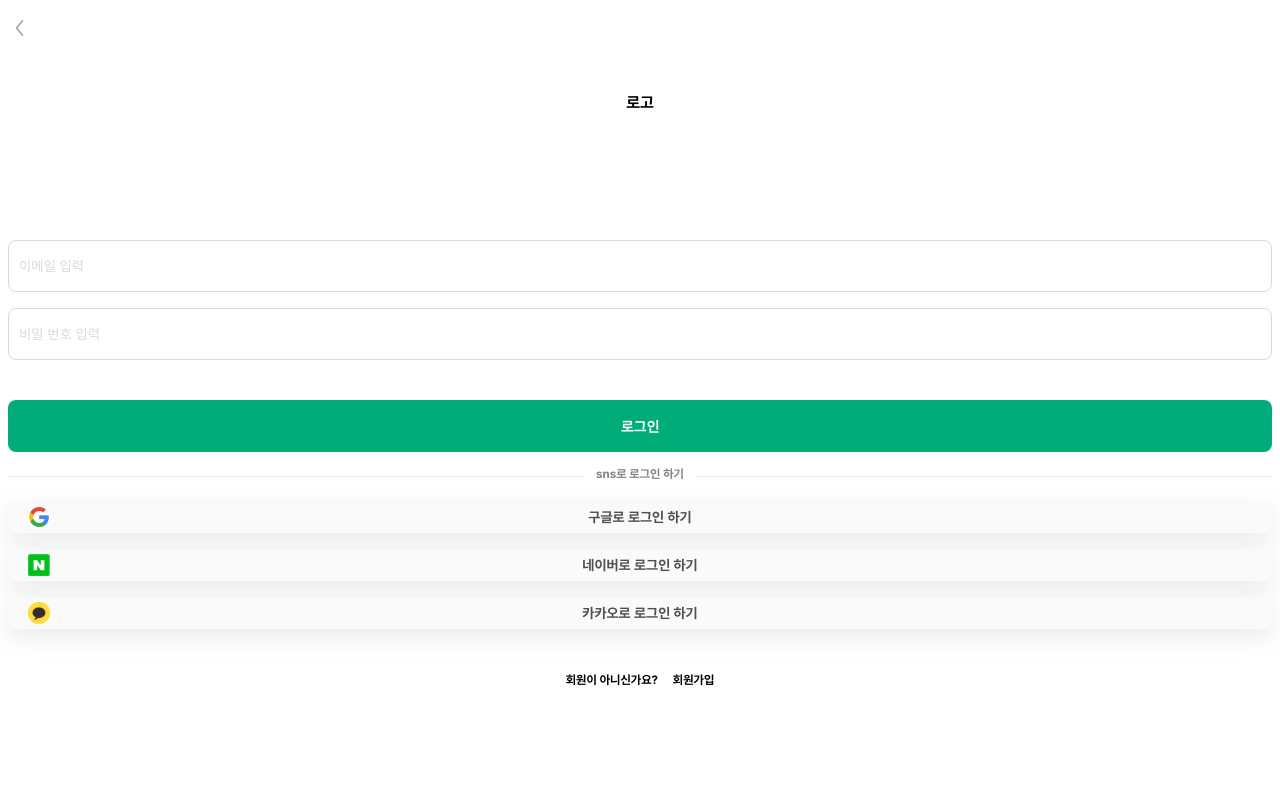
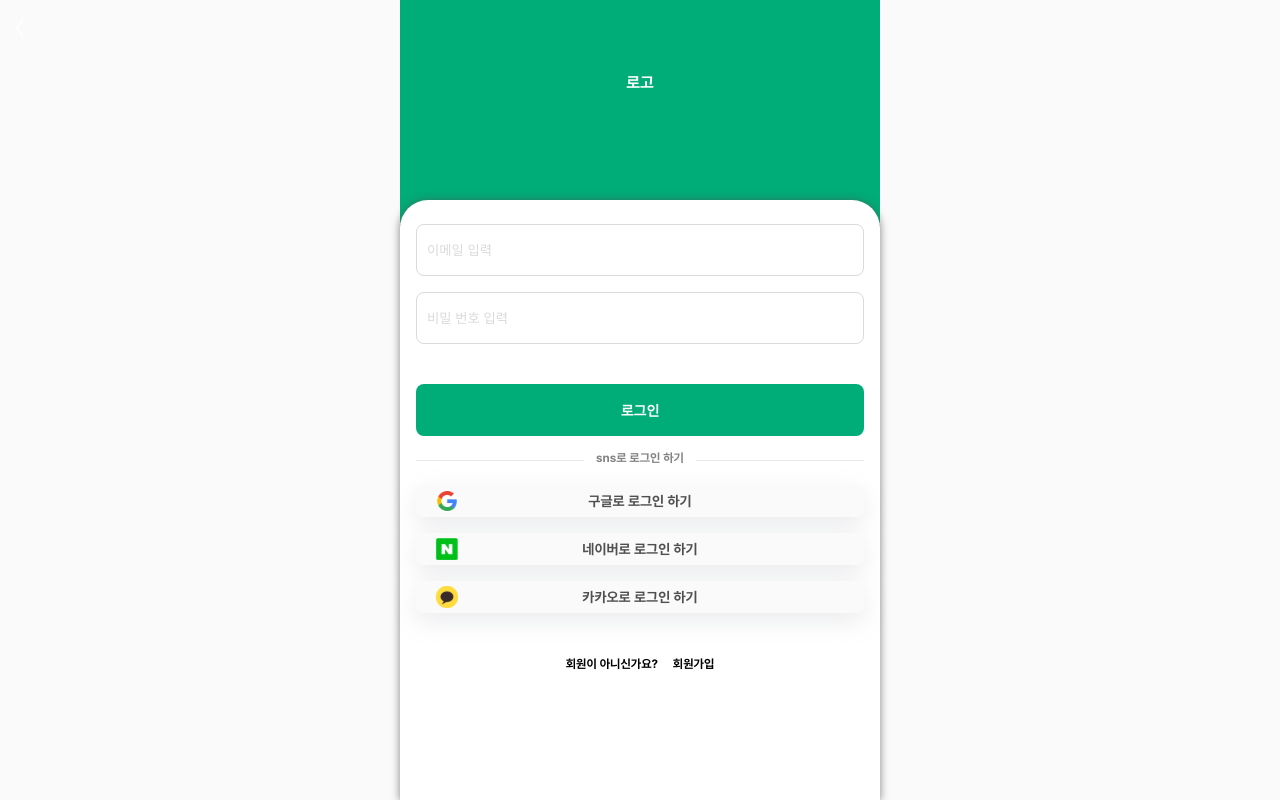
Before and after one commit to seefood-donga/seefood-Front, a Next.js app: page /login in a window 1280 px wide. Built offline with nearby package versions, Linux system fonts and the light colour scheme.

Commit message:
design: auth 페이지 수정

```diff
--- a/components/layout/back.tsx
+++ b/components/layout/back.tsx
@@ -1,17 +1,20 @@
-import { useRouter } from 'next/router';
-import React, { useCallback } from 'react';
+import { useRouter } from "next/router";
+import React, { useCallback } from "react";
 import styles from "styles/layout.module.scss";
-import BackIcon from 'public/icons/back.svg';
-const BackButton = () =>{
+import BackIcon from "public/icons/back.svg";
+const BackButton = ({ color }: { color: string }) => {
   const router = useRouter();
-  const onBack = useCallback(() => router.back(),[router]);
+  const onBack = useCallback(() => router.back(), [router]);
 
   return (
     <div onClick={onBack} className={styles.back}>
-      <BackIcon />
+      {color === "grey" ? (
+        <BackIcon fill="#A0A1A5" />
+      ) : (
+        <BackIcon fill="#ffffff" />
+      )}
     </div>
-
-  )
-}
+  );
+};
 
 export default BackButton;
--- a/components/layout/index.tsx
+++ b/components/layout/index.tsx
@@ -9,17 +9,20 @@ interface Props {
   children:ReactNode;
   layoutHeader?: LayoutHeader;
   noNav?:boolean;
-  hasBack?:boolean
+  noPadding?:boolean,
+  hasBack?:{has:boolean, color:string},
 }
 
-const AppLayout = ({children, layoutHeader, noNav, hasBack = true}: Props) =>{
+const AppLayout = ({children, layoutHeader, noNav, noPadding ,hasBack = {has:true, color:"grey"}}: Props) =>{
   return (
     <div className={styles.wrapper}>
       {layoutHeader && <Header {...layoutHeader}/>}
-      {hasBack && <BackButton />}
+      {hasBack.has && <BackButton color={hasBack.color}/>}
     <main  style={{
             paddingTop: layoutHeader && "60px",
             paddingBottom: !noNav ? "68px" : "0",
+            paddingRight: !noPadding ? "8px":"0",
+            paddingLeft: !noPadding ? "8px":"0",
             height: "100%"
           }}>
       {children}
--- a/pages/_app.tsx
+++ b/pages/_app.tsx
@@ -7,9 +7,10 @@ function MyApp({ Component, pageProps }: AppPropsWithLayout) {
   const layoutHeader = Component.header;
   const hasBack = Component.back;
   const noNav = Component.noNav;
+  const noPadding = Component.noPadding;
 
   return (
-    <AppLayout {...{layoutHeader, noNav, hasBack}}>
+    <AppLayout {...{layoutHeader, noNav, noPadding ,hasBack}}>
       <Component {...pageProps} />
     </AppLayout>
   );
--- a/pages/login.tsx
+++ b/pages/login.tsx
@@ -12,5 +12,9 @@ const LoginPage : NextPageWithLayout = () =>{
 }
 
 LoginPage.noNav = true;
-
+LoginPage.noPadding=true;
+LoginPage.back = {
+  has:true,
+  color:"white",
+}
 export default LoginPage;
--- a/pages/sign-up.tsx
+++ b/pages/sign-up.tsx
@@ -13,5 +13,10 @@ const SignUpPage : NextPageWithLayout = () =>{
 }
 
 SignUpPage.noNav = true;
+SignUpPage.noPadding= true;
+SignUpPage.back = {
+  has:true,
+  color:"white",
+}
 
 export default SignUpPage;
--- a/styles/auth.module.scss
+++ b/styles/auth.module.scss
@@ -2,11 +2,7 @@
   width: 100%;
   height: 100%;
   text-align: center;
-  position: absolute;
-  top: 0;
-  left: 0;
-  padding: 0 16px;
-  background-color: white;
+  background-color: var(--primary);
 }
 
 .logo {
@@ -21,12 +17,19 @@
 .img-section {
   position: relative;
   width: 100%;
-  height: 30%;
+  height: 25%;
+
+  color :white
 }
 
 .form-section {
   width: 100%;
-  height: 70%;
+  height: 75%;
+  padding: 24px 16px 16px 16px;
+  border-top-right-radius: 28px;
+  border-top-left-radius: 28px;
+  box-shadow: 0px 1px 8px rgba(80, 79, 79, 0.7);
+  background-color: white;
 }
 
 .login-button {
--- a/styles/layout.module.scss
+++ b/styles/layout.module.scss
@@ -2,9 +2,6 @@
   width: 100%;
   height: 100%;
   max-width: 480px;
-  main {
-    padding :0px 8px;
-  }
 }
 
 .header {
--- a/types/common.d.ts
+++ b/types/common.d.ts
@@ -7,8 +7,9 @@ type LayoutHeader ={
 
 type NextPageWithLayout = NextPage & {
   header?: LayoutHeader | boolean;
-  back?: boolean;
+  back?: {has:boolean, color: string};
   noNav?: boolean;
+  noPadding?:boolean;
 }
 
 type AppPropsWithLayout = AppProps & {
```
Also changed, not shown: public/icons/back.svg.
